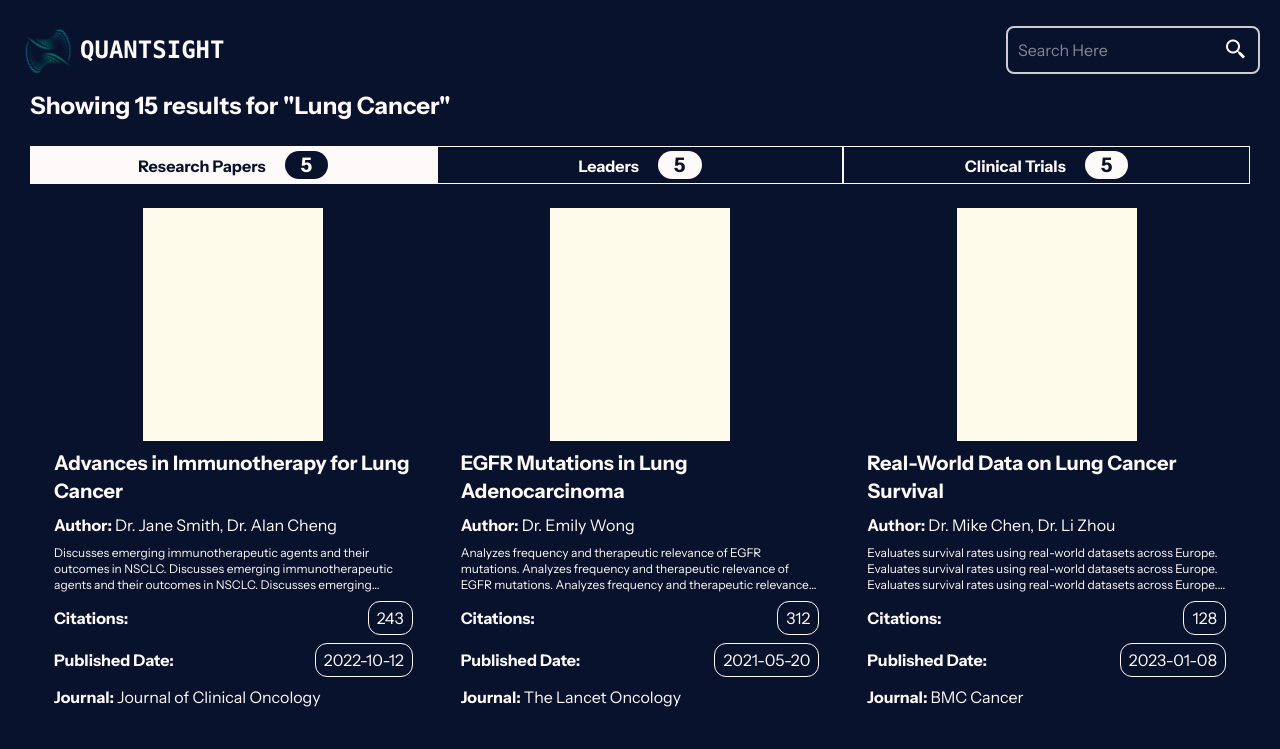
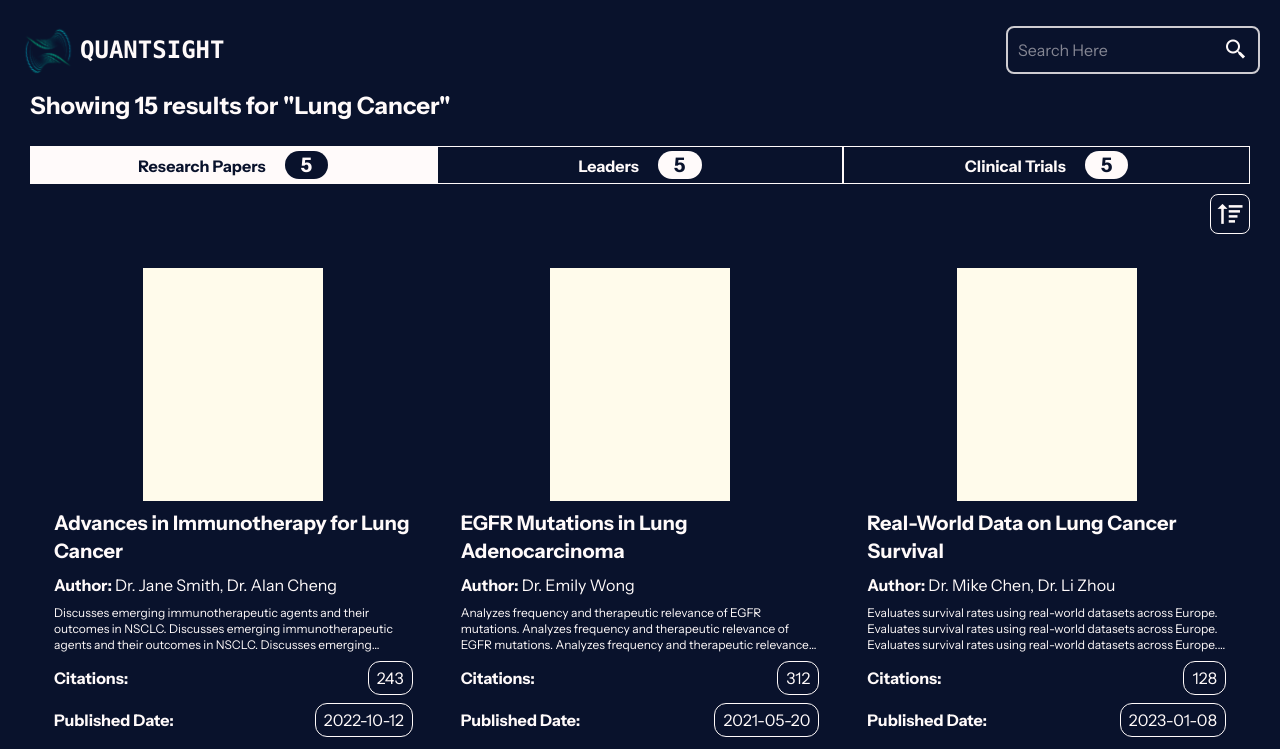
Before and after one commit to SumedhaSinghRathor/QuantSight, a React (Vite) app: page / in a window 1280 px wide. Shown: the top 749 px of the page. Built offline with nearby package versions, Linux system fonts and the light colour scheme.

Commit message:
sorting function for research paper

```diff
--- a/src/sections/ResearchPaper.jsx
+++ b/src/sections/ResearchPaper.jsx
@@ -1,10 +1,47 @@
+import { useState } from "react";
 import data from "../assets/dummy_data.json";
 
 function ResearchPaper() {
+  const [showRelated, setShowRelated] = useState(null);
+  const [sortDirection, setSortDirection] = useState("none");
+
+  const sortedPapers = [...data.results.research_papers];
+
+  function toggleSort() {
+    setSortDirection((prev) =>
+      prev === "none" ? "asc" : prev === "asc" ? "desc" : "none"
+    );
+  }
+
+  let sortIcon;
+  if (sortDirection === "asc") {
+    sortedPapers.sort((a, b) => a.citation_count - b.citation_count);
+    sortIcon = <i className="bx bx-sort-up p-1 bg-white text-dark-blue" />;
+  } else if (sortDirection === "desc") {
+    sortedPapers.sort((a, b) => b.citation_count - a.citation_count);
+    sortIcon = <i className="bx bx-sort-down p-1 bg-white text-dark-blue" />;
+  } else {
+    sortedPapers;
+    sortIcon = <i className="bx bx-sort-up p-1" />;
+  }
+
   return (
+    <>
+      <div
+        className="ml-auto border border-white w-fit my-2.5 text-3xl rounded-lg flex justify-end items-center overflow-clip"
+        onClick={toggleSort}
+      >
+        {sortIcon}
+      </div>
       <div className="grid grid-cols-1 md:grid-cols-2 lg:grid-cols-3">
-      {data.results.research_papers.map((research_paper) => (
-        <div className="w-fit flex flex-col gap-2 items-start p-6 hover:bg-white/10 rounded transition-colors">
+        {sortedPapers.map((research_paper, index) => (
+          <div
+            key={index}
+            className={`w-fit flex flex-col gap-2 items-start p-6 hover:bg-white/5 rounded transition-colors ${
+              showRelated === index ? "bg-white/10 hover:bg-white/10" : ""
+            }`}
+            onClick={() => setShowRelated(showRelated === index ? null : index)}
+          >
             <div className="bg-amber-50 aspect-[17/22] w-45 mx-auto"></div>
             <p className="line-clamp-2 font-bold text-xl">
               {research_paper.title}
@@ -26,12 +63,14 @@ function ResearchPaper() {
                 {research_paper.published_date}
               </span>
             </p>
-          <p className="line-clamp-1">
-            <b>Journal: </b> <span>{research_paper.journal}</span>
+            <p className="flex justify-between w-full">
+              <span className="font-bold">Journal: </span>
+              <span>{research_paper.journal}</span>
             </p>
           </div>
         ))}
       </div>
+    </>
   );
 }
 
```
Lines whose indentation alone changed are shown as unchanged.
